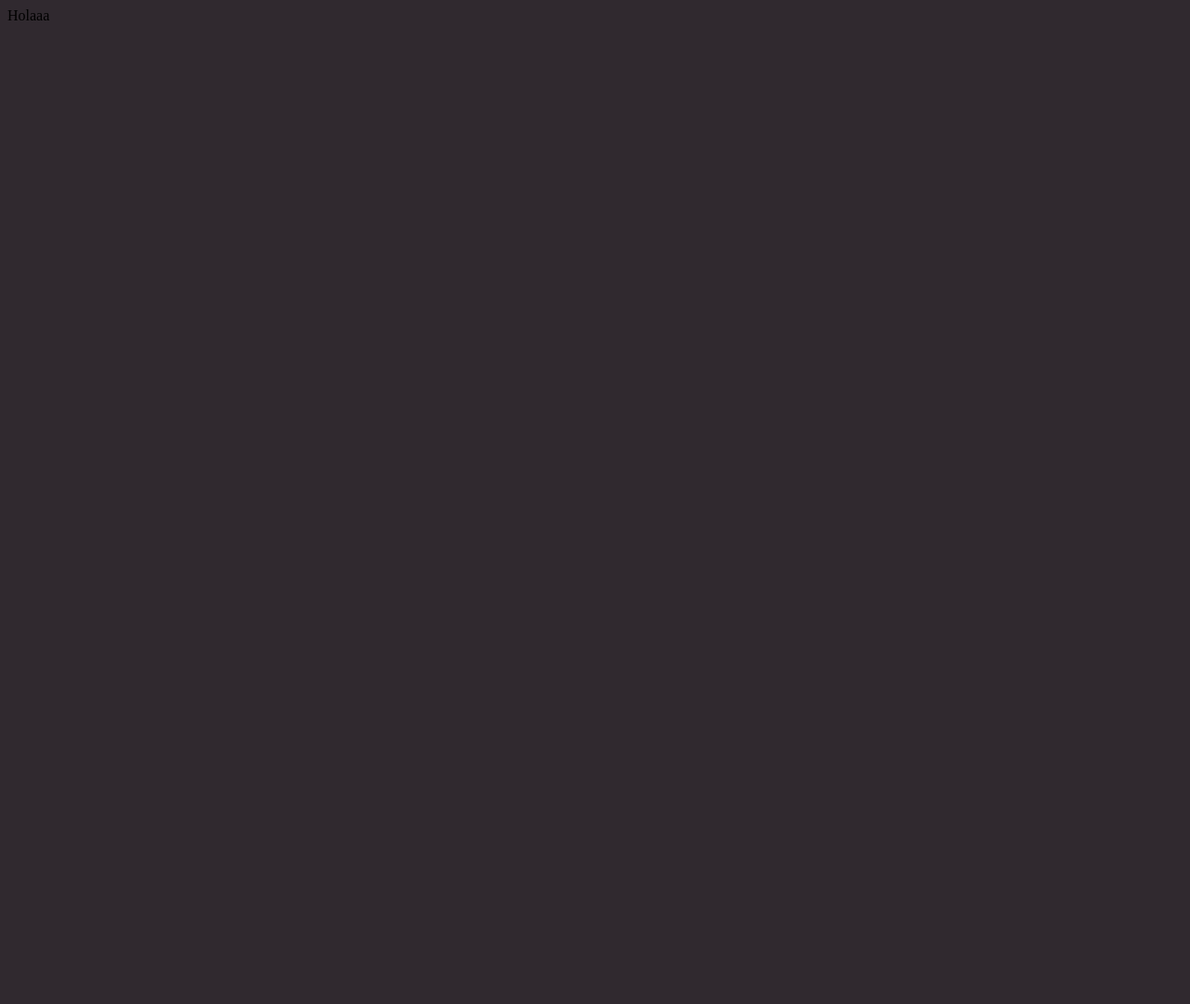
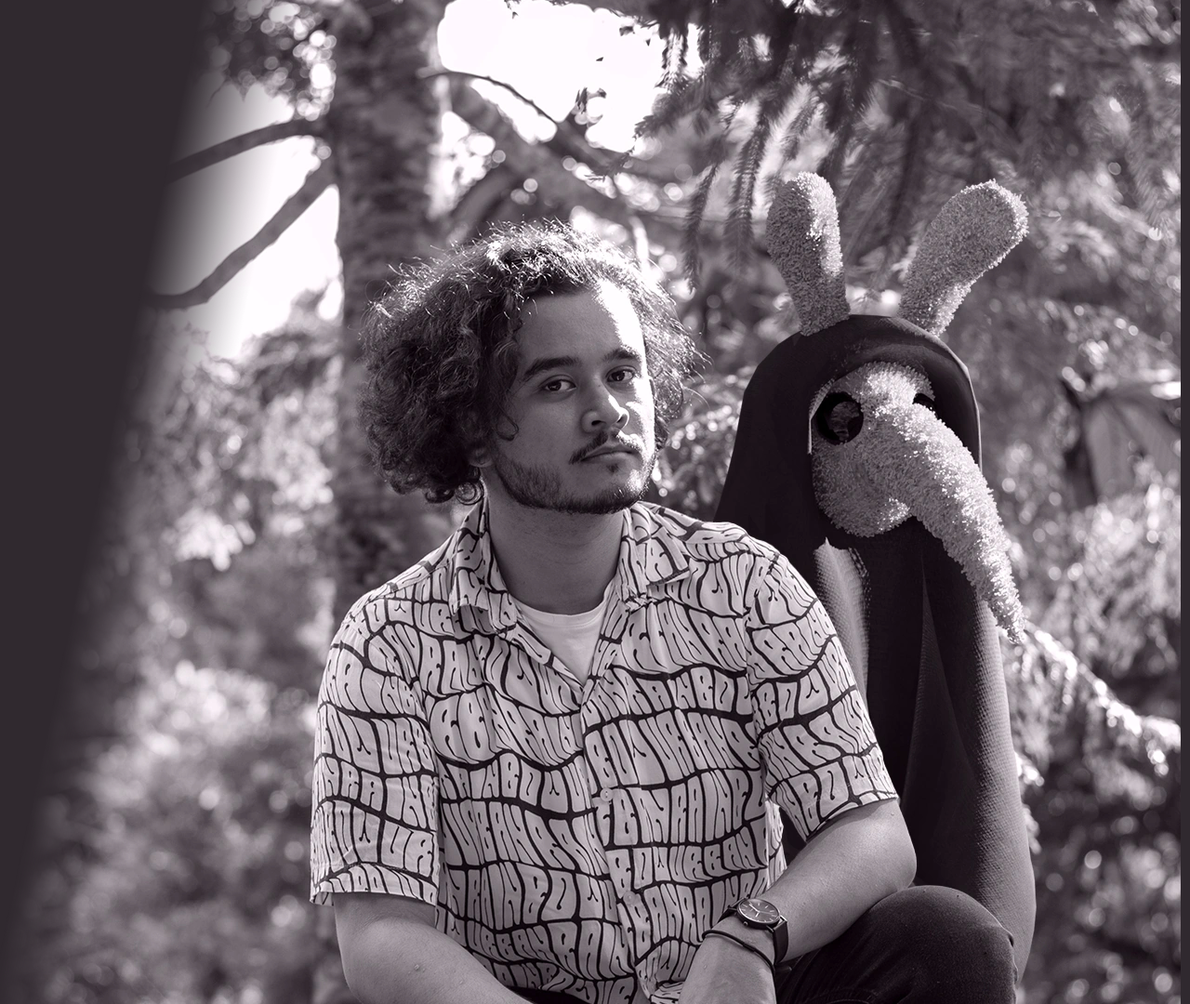
Before and after one commit to NicolasHerrera-Krill/NicolasHerrera-Krill.github.io, a plain HTML site: page index.html in a window 1280 px wide. Shown: the whole page at 93% size. Before the commit the page ends 800 px from the top, so only its background shows below. Drawn offline with Linux system fonts and the light colour scheme.

Commit message:
Banner img

```diff
--- a/index.html
+++ b/index.html
@@ -7,6 +7,11 @@
     <link rel="stylesheet" href="res/styles/global.css">
 </head>
 <body>
-    Holaaa
+    <div class="nav-bar">
+
+    </div>
+    <div class="title-card">
+        <img src="res/img/banner.webp" alt="Picture of Nicolás Herrera Sepúlveda">
+    </div>
 </body>
 </html>
--- a/res/styles/global.css
+++ b/res/styles/global.css
@@ -9,3 +9,10 @@
 body{
     background-color: var(--black);
 }
+
+.title-card{
+    position: absolute;
+    top:0;
+    left:0;
+    height: 100vh;
+}
```
Also changed, not shown: res/img/banner.webp (added), 1 other file.
